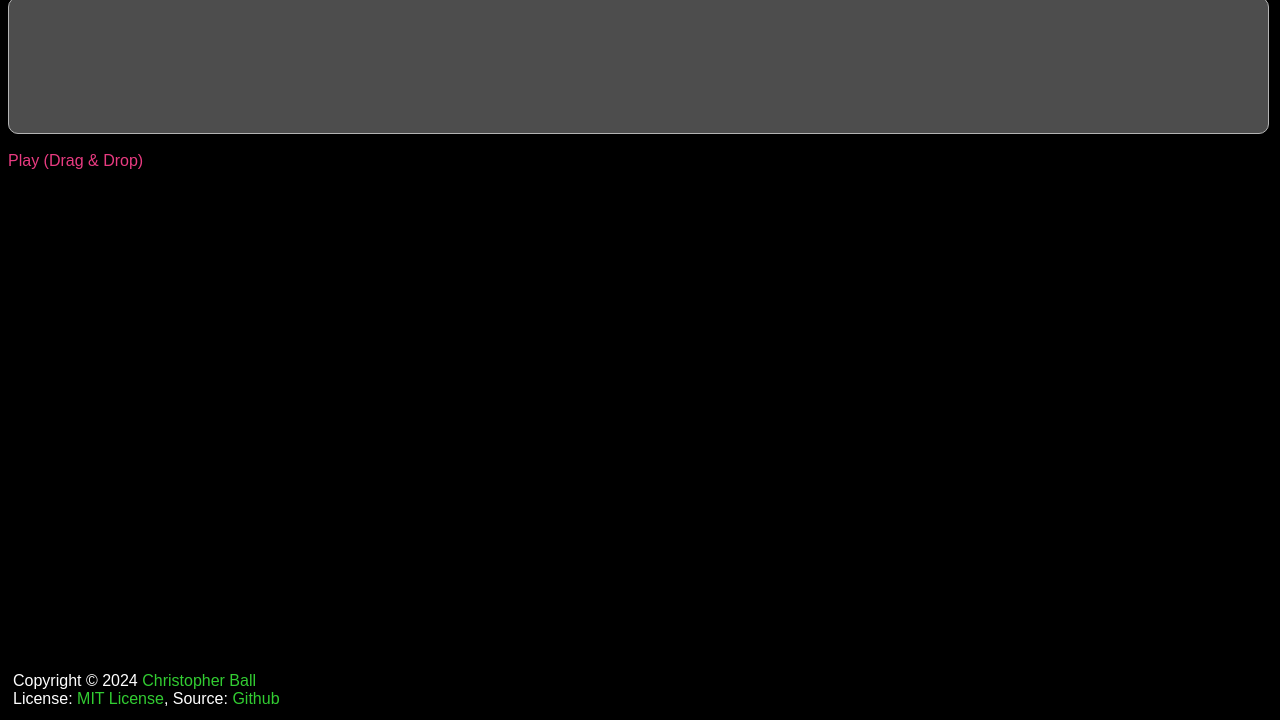
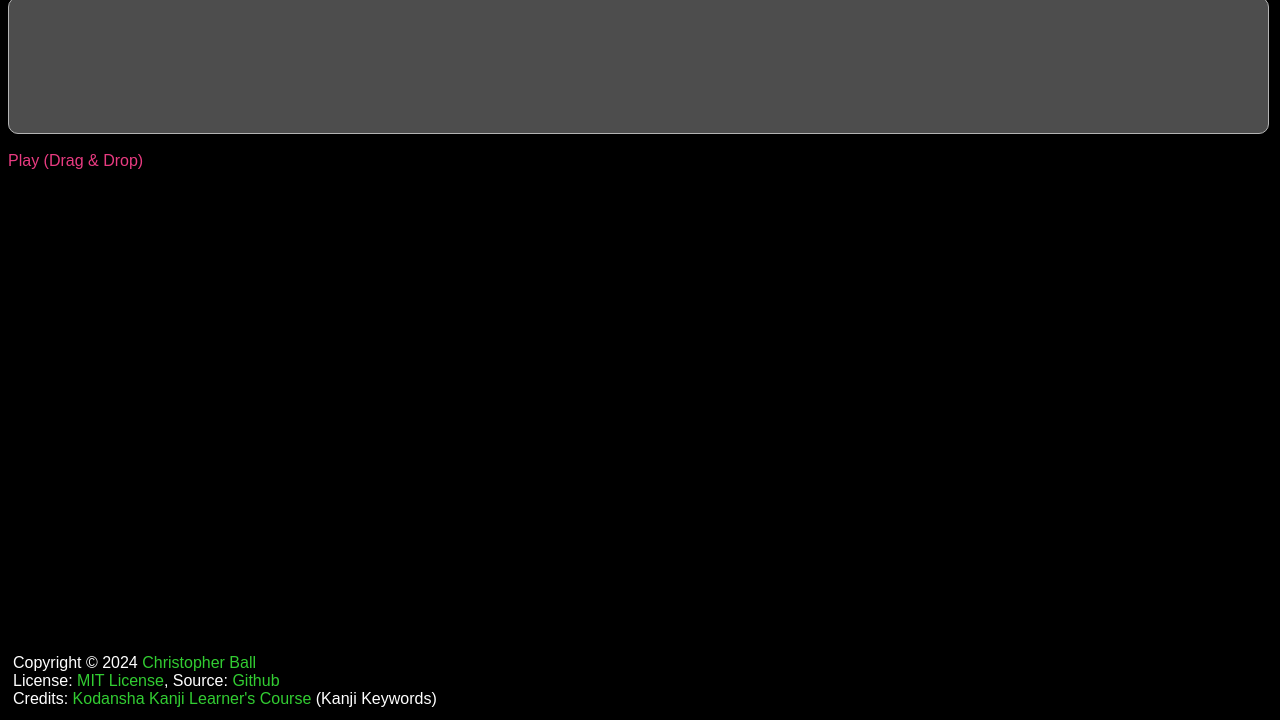
Before and after one commit to christopherball/japaneseMatchMaker, a plain HTML site: page index.html in a window 1280 px wide. Shown: the part 80-800 px from the top of the page. Drawn offline with Linux system fonts and the light colour scheme.

Commit message:
Adding credit for KKLC kanji keywords.

```diff
--- a/index.html
+++ b/index.html
@@ -49,6 +49,12 @@
             <a href="https://github.com/christopherball/japaneseMatchMaker"
                 >Github</a
             ><br />
+            Credits:
+            <a
+                href="https://kodansha.us/product/the-kodansha-kanji-learners-course/"
+                >Kodansha Kanji Learner's Course</a
+            >
+            (Kanji Keywords)
         </div>
         <script type="text/javascript" src="scripts/index.js"></script>
     </body>
--- a/styles/index.css
+++ b/styles/index.css
@@ -11,7 +11,7 @@ body {
 
 div.content {
     min-height: 100%;
-    margin: 0 auto -42px;
+    margin: 0 auto -60px;
 }
 
 div.textAreaContainer,
@@ -59,7 +59,7 @@ div.footer {
     font-size: 1em;
     text-align: left;
     padding: 5px;
-    height: 42px;
+    height: 60px;
 }
 
 div.push {
```
Also changed, not shown: 1 other file.
